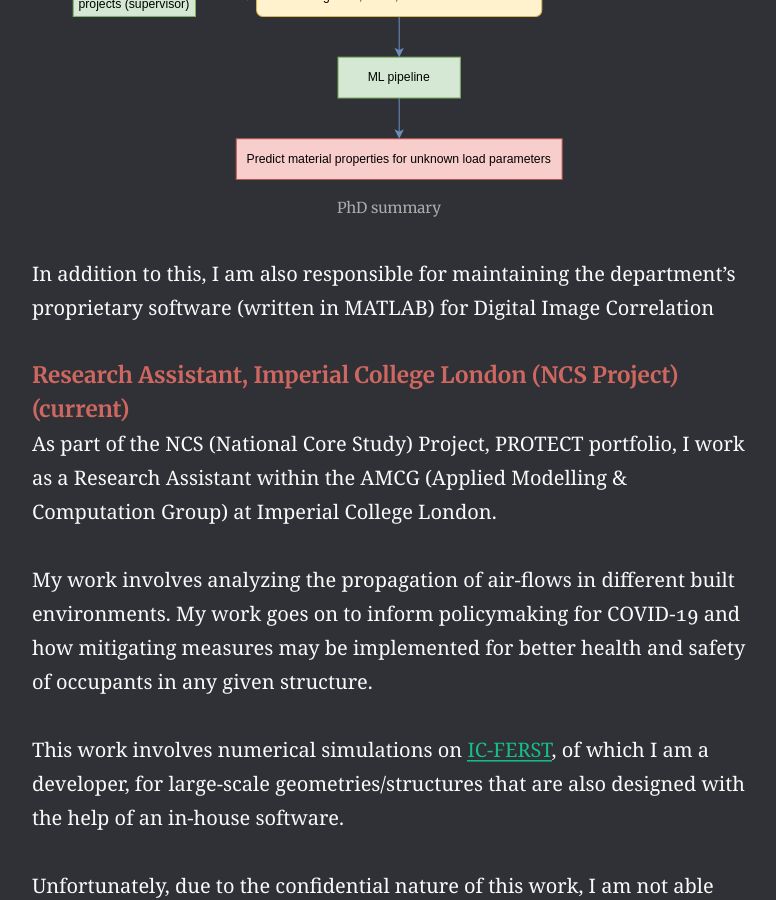
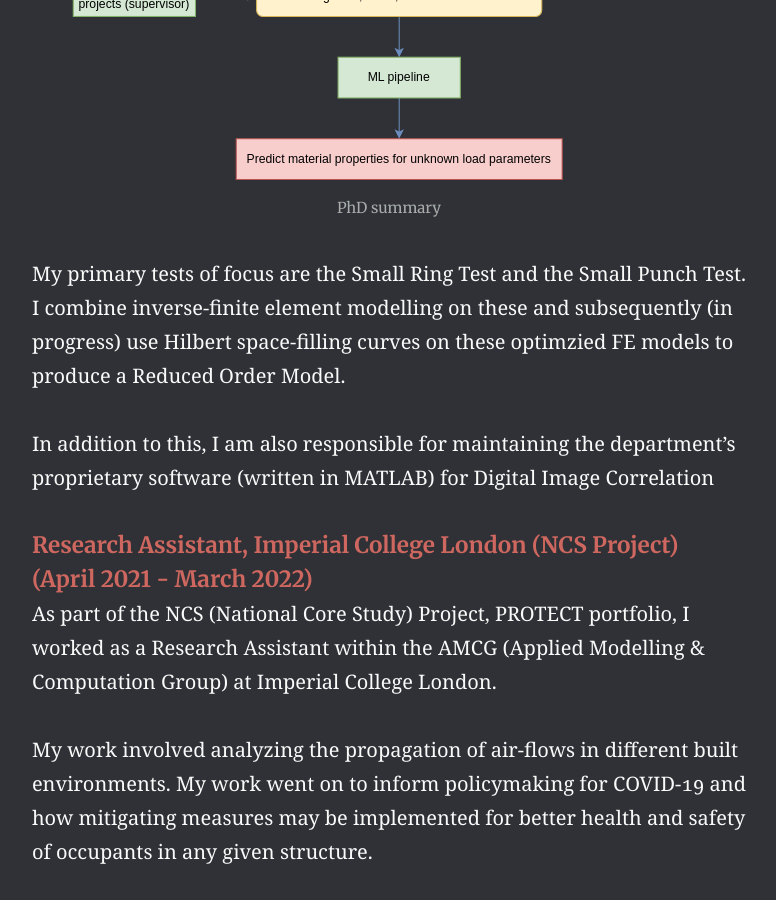
Before and after one commit to Aniket-J/Aniket-J.github.io, a Jekyll site: the page built from professional.md, in a window 1280 px wide and 900 px high, scrolled down 2720 px. Shown: the whole window, without its empty margins (251-1027 px from the left). Built offline with Jekyll 4.4.1, drawn with Linux system fonts in a browser that asks for light colours; some of the changed text lies outside the part shown.

Commit message:
Spring cleaning the website a little

```diff
--- a/professional.md
+++ b/professional.md
@@ -9,6 +9,7 @@ aside: false
 ##### PhD Researcher, The Open University **(current)** #####
 My PhD deals with high-temperature performance of materials and how they perform over a long period of time (40 years+) due to creep.
 Broadly, this can be divided into 3 phases:
+
 * Experimentation
 * Simulation
 * Machine learning
@@ -23,12 +24,14 @@ I've gone one step further in my research and I'm investigating the feasibility
 
 {% include figure.html image="/assets/images/Website_professional_thesis.svg" caption="PhD summary" width="800" height="1000" %}
 
+My primary tests of focus are the Small Ring Test and the Small Punch Test. I combine inverse-finite element modelling on these and subsequently (in progress) use Hilbert space-filling curves on these optimzied FE models to produce a Reduced Order Model.
+
 In addition to this, I am also responsible for maintaining the department's proprietary software (written in MATLAB) for Digital Image Correlation
-##### Research Assistant, Imperial College London (NCS Project) **(current)** #####
+##### Research Assistant, Imperial College London (NCS Project) **(April 2021 - March 2022)** #####
 
-As part of the NCS (National Core Study) Project, PROTECT portfolio, I work as a Research Assistant within the AMCG (Applied Modelling & Computation Group) at Imperial College London.
+As part of the NCS (National Core Study) Project, PROTECT portfolio, I worked as a Research Assistant within the AMCG (Applied Modelling & Computation Group) at Imperial College London.
 
-My work involves analyzing the propagation of air-flows in different built environments. My work goes on to inform policymaking for COVID-19 and how mitigating measures may be implemented for better health and safety of occupants in any given structure.
+My work involved analyzing the propagation of air-flows in different built environments. My work went on to inform policymaking for COVID-19 and how mitigating measures may be implemented for better health and safety of occupants in any given structure.
 
 This work involves numerical simulations on [IC-FERST](https://multifluids.github.io/), of which I am a developer, for large-scale geometries/structures that are also designed with the help of an in-house software.
 
@@ -36,7 +39,7 @@ Unfortunately, due to the confidential nature of this work, I am not able share
 
 ##### Visiting Researcher, Imperial College London **(current)** #####
 
-This role pertains largely to research in severe accidents in nuclear reactors, and is an ongoing effort to establish international cooperation between AMCG and other academic partners.
+This role pertains largely to research in severe accidents in nuclear reactors, and is an ongoing effort to establish international cooperation between AMCG and other academic partners. We currently have a huge collaborative paper (titled 'Numerical Study of the Effect of Geometry on the Behaviour of Internally Heated Melt Pools for In-Vessel Melt Retention') under review.
 
 In this role, I supervise MSc projects with our partners and enhance IC-FERST's capabilities (in-house numerical simulation software) for better simulating severe accidents. The projects aim to combine CFD with machine learning to augment the analyses.
 
```
Also changed, not shown: index.md (+2 -2 lines), assets/images/Hobbies_climbing_project.jpeg.
